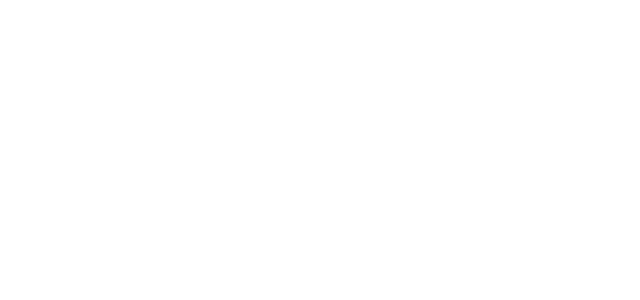
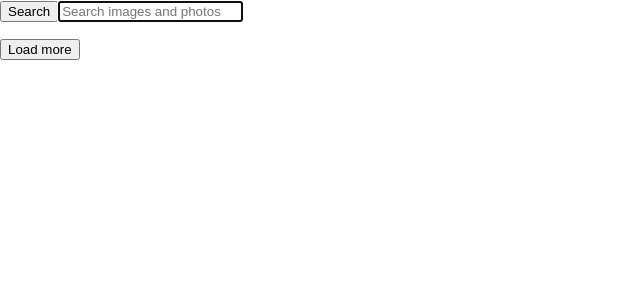
Before and after one commit to LesiaBelinska/goit-react-hw-03-image-finder_, a React (Create React App) app: page / in a window 1280 px wide. Shown: the top 300 px of the page, without its empty margins (0-640 px from the left). Built offline with nearby package versions, Linux system fonts and the light colour scheme.

Commit message:
add components: Searchbar, ImageGallery, ImageGalleryItem

```diff
--- a/src/App.js
+++ b/src/App.js
@@ -1,14 +1,49 @@
 import './App.css';
 import { Component } from 'react';
+import pixabayFetchPhoto from './services/pixabay';
+import Searchbar from './components/Searchbar/Searchbar';
+import ImageGallery from './components/ImageGallery/ImageGallery';
+import Button from './components/Button/Button';
 
 export default class App extends Component {
   state = {
+    images: [],
+    currentPage: 1,
+    search: '',
+    error: null,
 
   };
+
+  handleSubmit = newSearch => {
+    this.setState({ search: newSearch, currentPage: 1, images: [] });
+  };
+
+  componentDidUpdate(prevProps, prevState) {
+    if (prevState.search !== this.state.search) {
+      this.fetchPhoto();
+    }
+  }
+
+  fetchPhoto = () => {
+    const { search, currentPage } = this.state;
+
+    pixabayFetchPhoto(search, currentPage)
+      .then(gallery => {
+        this.setState(prevState => ({
+          images: [...prevState.images, ...gallery],
+          currentPage: prevState.currentPage + 1,
+        }));
+      })
+      .catch(error => this.setState({ error }))
+
+  }
 
   render() {
     return (
       <div className="App">
+        <Searchbar onSubmit={this.handleSubmit} />
+        <ImageGallery images={this.state.images} />
+        <Button onClick={this.fetchPhoto}/>
       </div>
     );
   }
--- a/src/components/Button/Button.js
+++ b/src/components/Button/Button.js
@@ -0,0 +1,14 @@
+import React from "react";
+import PropTypes from 'prop-types';
+
+export default function Button({ onClick }) {
+    return(
+        <button type='button' className='button' onClick={onClick}>
+            Load more
+        </button>
+    );
+}
+
+Button.propTypes = {
+  onClick: PropTypes.func.isRequired,
+};
--- a/src/components/ImageGallery/ImageGallery.js
+++ b/src/components/ImageGallery/ImageGallery.js
@@ -0,0 +1,22 @@
+import ImageGalleryItem from "../ImageGalleryItem/ImageGalleryItem";
+import PropTypes from 'prop-types';
+
+export default function ImageGallery({ images }) {
+    return (
+        <ul className="ImageGallery">
+            {images.map((image) => (
+                <ImageGalleryItem
+                    src={image.webformatURL}
+                    alt={image.tags}
+                    largeImageUrl={image.largeImageURL}
+                    key={image.id}
+                />
+            ))}
+
+        </ul>
+    );
+}
+
+ImageGallery.propTypes = {
+  gallery: PropTypes.arrayOf(PropTypes.object),
+};
--- a/src/components/ImageGalleryItem/ImageGalleryItem.js
+++ b/src/components/ImageGalleryItem/ImageGalleryItem.js
@@ -0,0 +1,27 @@
+import React, { Component } from 'react';
+//import PropTypes from 'prop-types';
+
+export default class ImageGalleryItem extends Component{
+    state = {
+
+    }
+
+//     static propTypes = {
+//     src: PropTypes.string.isRequired,
+//     alt: PropTypes.string.isRequired,
+//     largeImageUrl: PropTypes.string.isRequired,
+//   };
+
+    render() {
+        const { src, alt } = this.props;
+        return (
+            <li className="ImageGalleryItem">
+                <img
+                    src={src}
+                    alt={alt}
+                    className="ImageGalleryItem-image"
+                />
+            </li>
+        );
+    }
+}
--- a/src/components/Searchbar/Searchbar.js
+++ b/src/components/Searchbar/Searchbar.js
@@ -0,0 +1,52 @@
+import React, { Component } from 'react';
+//import PropTypes from 'prop-types';
+
+
+export default class Searchbar extends Component {
+    state = {
+        query: '',
+    };
+
+//     static propTypes = {
+//         handleSubmit: PropTypes.func.isRequired,
+//         handleChange: PropTypes.func.isRequired,
+//         value: PropTypes.string.isRequired
+//   };
+
+    handleChange = e => {
+        this.setState({
+            query: e.currentTarget.value.toLowerCase()
+        });
+    };
+
+    handleSubmit = e => {
+        e.preventDefault();
+
+        this.props.onSubmit(this.state.query);
+        this.setState({ query: '' });
+    };
+
+
+    render() {
+
+        return (
+            <header className="Searchbar">
+                <form className="SearchForm" onSubmit={this.handleSubmit}>
+                    <button type="submit" className="SearchForm-button">
+                        <span className="SearchForm-button-label">Search</span>
+                    </button>
+
+                    <input
+                        value={this.state.query}
+                        className="SearchForm-input"
+                        type="text"
+                        autoComplete="off"
+                        autoFocus
+                        placeholder="Search images and photos"
+                        onChange={this.handleChange}
+                    />
+                </form>
+            </header>
+        );
+    }
+}
--- a/src/services/pixabay.js
+++ b/src/services/pixabay.js
@@ -1,4 +1,22 @@
 import axios from 'axios';
+import PropTypes from 'prop-types';
 
 const BASE_URL = 'https://pixabay.com/api/';
 const API_KEY = '23122721-ac4409033b31871735d6c9bbc';
+
+const pixabayFetchPhoto = (query, currentPage) => {
+    return axios
+        .get(
+            `${BASE_URL}?q=${query}&page=${currentPage}&key=${API_KEY}&image_type=photo&orientation=horizontal&per_page=12`
+        )
+        .then(response => response.data.hits);
+};
+
+
+pixabayFetchPhoto.propTypes = {
+    query: PropTypes.string.isRequired,
+    currentPage: PropTypes.number.isRequired,
+};
+
+
+export default pixabayFetchPhoto;
```
